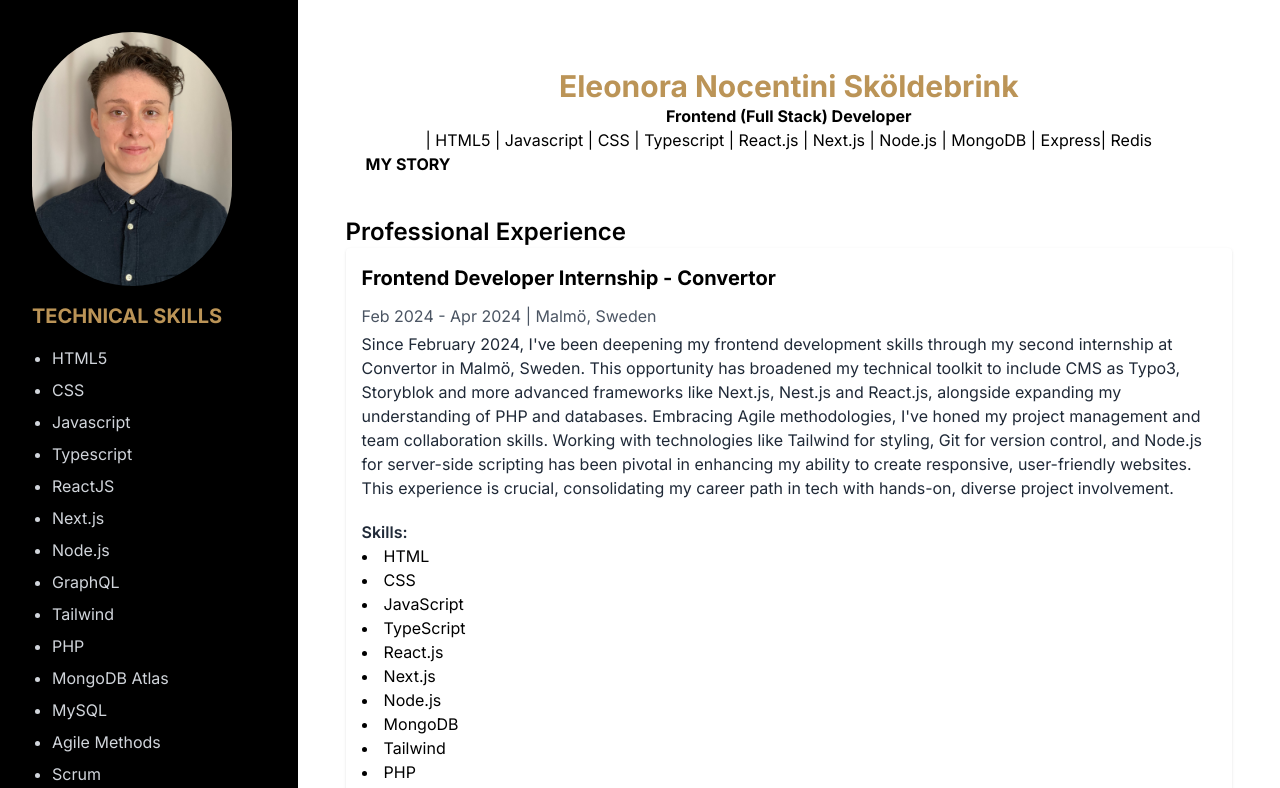
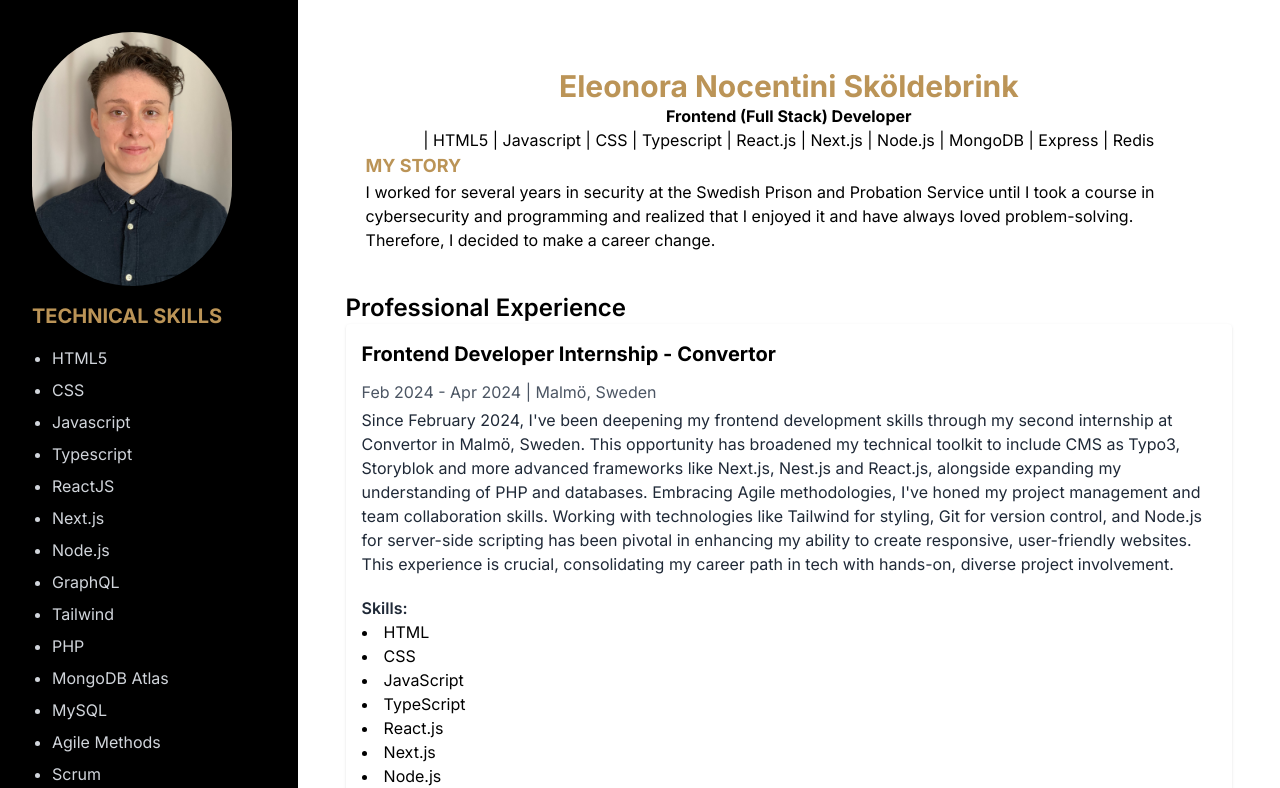
Before and after one commit to Elli2022/cv, a Next.js app: page / in a window 1280 px wide. Shown: the top 788 px of the page. Built offline with nearby package versions, Linux system fonts and the light colour scheme.

Commit message:
fixed some styling

```diff
--- a/next.config.mjs
+++ b/next.config.mjs
@@ -1,3 +1,4 @@
+//next.config.mjs
 /** @type {import('next').NextConfig} */
 const nextConfig = {};
 
--- a/src/app/page.tsx
+++ b/src/app/page.tsx
@@ -1,3 +1,4 @@
+//src/app/page.tsx
 import Head from 'next/head';
 import Header from '../components/Header';
 import ExperienceSection from '../components/ExperienceSection';
--- a/src/components/Header.tsx
+++ b/src/components/Header.tsx
@@ -1,10 +1,21 @@
 const Header: React.FC = () => {
     return (
         <div className="p-5 text-center">
-        <h1 className="text-3xl font-bold text-[#bb9457] text-transform: uppercase;">Eleonora Nocentini Sköldebrink</h1>
-        <h2 className="text-black font-bold">Frontend (Full Stack) Developer</h2>
-        <p className="text-black"> | HTML5 | Javascript | CSS | Typescript | React.js | Next.js | Node.js | MongoDB | Express| Redis</p>
-        <h3 className="text-black font-bold text-left">MY STORY</h3>
+            <h1 className="text-3xl font-bold text-[#bb9457] text-transform: uppercase;">
+                Eleonora Nocentini Sköldebrink
+            </h1>
+            <h2 className="text-black font-bold">
+                Frontend (Full Stack) Developer
+            </h2>
+            <p className="text-black">
+                | HTML5 | Javascript | CSS | Typescript | React.js | Next.js | Node.js | MongoDB | Express | Redis
+            </p>
+            <h3 className="text-lg font-bold text-[#bb9457] text-left">MY STORY</h3>
+            <p className="text-black text-left">
+                I worked for several years in security at the Swedish Prison and Probation Service
+                until I took a course in cybersecurity and programming and realized that I enjoyed
+                it and have always loved problem-solving. Therefore, I decided to make a career change.
+            </p>
         </div>
     )
 }
```
